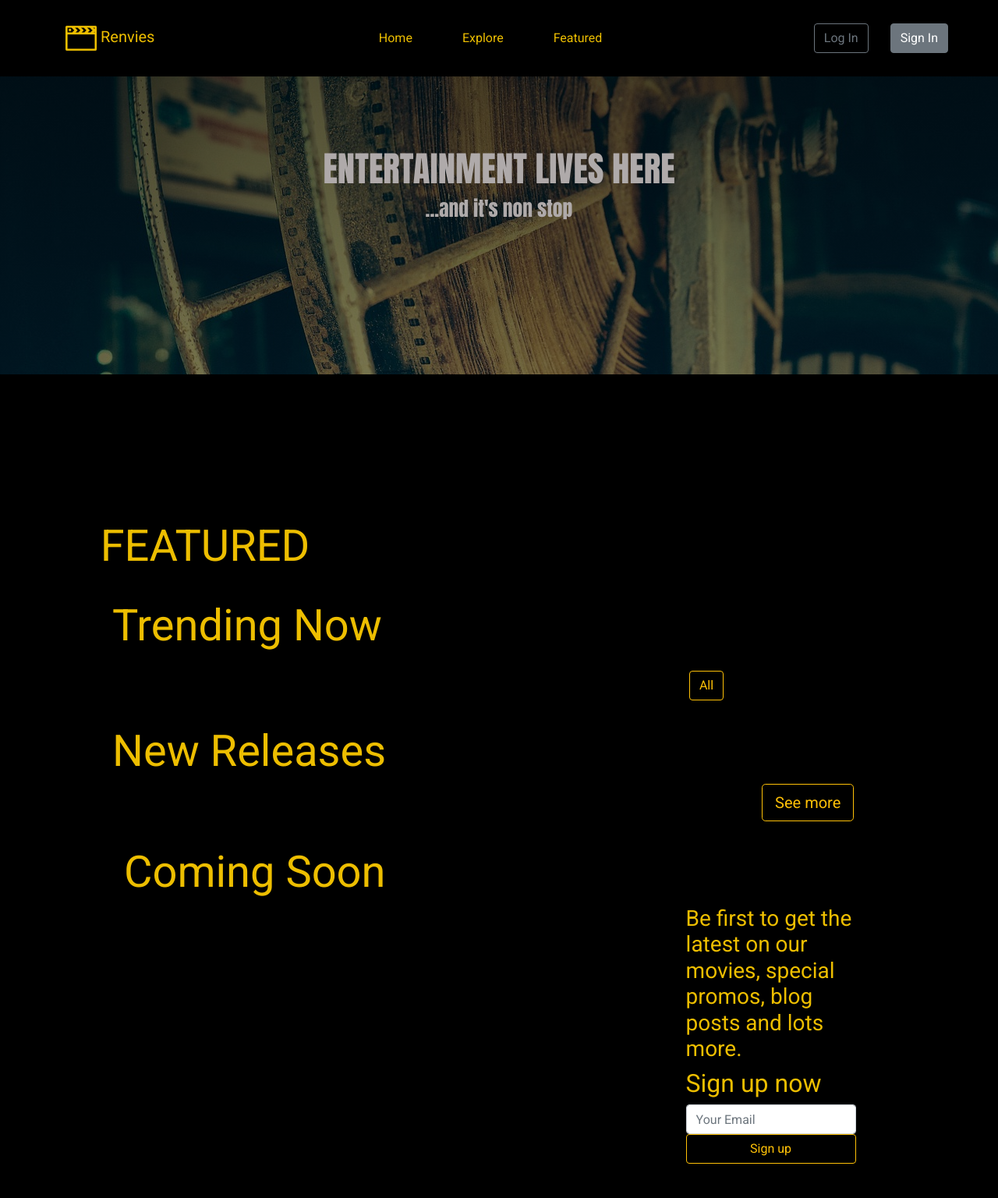
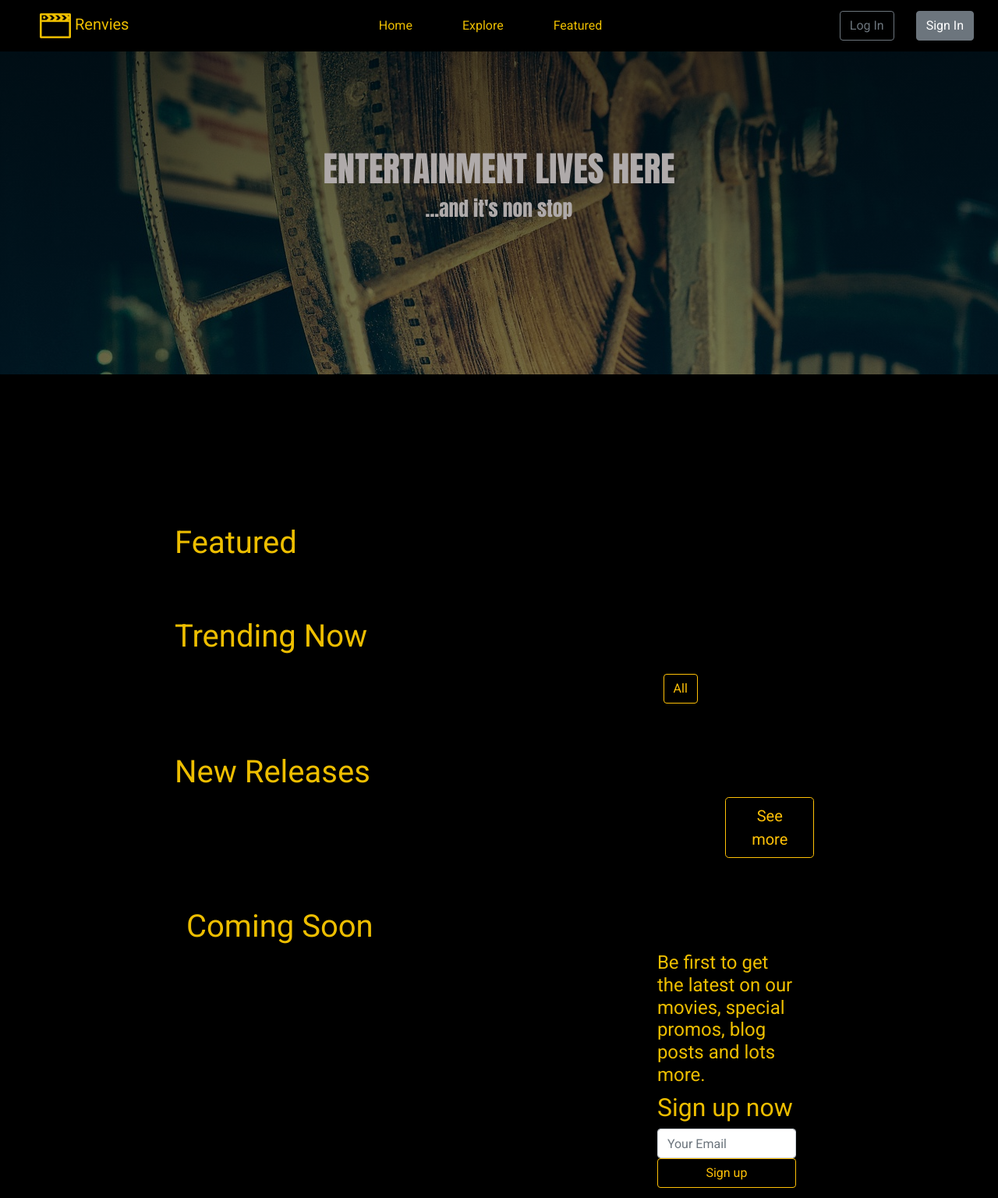
Before and after one commit to ogunsolahabib/renvies, a website: page index.html in a window 1280 px wide. Shown: the top 1536 px of the page at 78% size. Drawn offline with nearby package versions, Linux system fonts and the light colour scheme; no server answers.

Commit message:
improvements

```diff
--- a/css/style.css
+++ b/css/style.css
@@ -19,18 +19,12 @@ a {
   color: inherit;
   animation: all 0.5s ease;
 }
-a::before {
-  display: block;
-  content: "";
-  width: 0em;
-}
+
 a:hover {
   transform: scale(1.1);
   color: inherit;
 }
-a::before:hover {
-  width: 1em;
-}
+
 a:active {
   transform: scale(1);
 }
@@ -55,14 +49,16 @@ a:active {
   font-family: Impact, Haettenschweiler, "Arial Narrow Bold", sans-serif;
 }
 .content {
-  margin: 0em 3em;
+  margin: 0em 12em;
 }
 
-.container-fluid {
-  padding: 1em 3em;
+.main.container-fluid {
+  padding: 1em;
+
 }
-.featured {
-  padding: 1% 3%;
+.featured, .new-movies, .new-releases, .coming-soon{
+  padding: 1em;
+  margin-bottom: 2em;
 }
 
 .featured-1,
--- a/index.html
+++ b/index.html
@@ -65,10 +65,10 @@
     </header>
 
     <div class="content">
-      <div class="container-fluid">
+      <div class="main container-fluid">
         <div id="featured" class="featured row ">
-          <h1 class=" col-sm-12 display-4">FEATURED</h1>
-          <div class=" col-sm-12 col-md-6 col-lg-4">
+          <h1 class="col-sm-12">Featured</h1>
+          <div class="col-sm-12 col-md-6 col-lg-4">
             <div class="featured-1"></div>
           </div>
 
@@ -76,23 +76,23 @@
             <div class="featured-2"></div>
           </div>
 
-          <div class="col-sm-12 col-md-6 col-lg-4 ">
+          <div class="col-sm-12 col-md-6 col-lg-4">
             <div class="featured-3"></div>
           </div>
         </div>
 
         <div id="new-movies" class="new-movies container-fluid">
-          <h3 class="display-4">Trending Now</h3>
+          <h1>Trending Now</h1>
           <div class="row">
-            <div class="movie trending col-sm-10 col-md-3 col-lg-3 mr-6"></div>
-
-            <div class="movie trending col-sm-10 col-md-3 col-lg-3 mr-6 "></div>
+            <div class="movie trending col-sm-10 col-md-3 col-lg-3"></div>
 
             <div class="movie trending col-sm-10 col-md-3 col-lg-3"></div>
 
             <div class="movie trending col-sm-10 col-md-3 col-lg-3"></div>
 
-            <div class="movie trending col-sm-10 col-lg-3 "></div>
+            <div class="movie trending col-sm-10 col-md-3 col-lg-3"></div>
+
+            <div class="movie trending col-sm-10 col-lg-3"></div>
 
             <div class="col-sm-1 m-auto">
               <button type="button" class="btn btn-outline-warning mb-auto ">
@@ -102,7 +102,7 @@
           </div>
         </div>
         <div id="new-releases" class="new-releases container-fluid">
-          <h3 class="display-4">New Releases</h3>
+          <h1>New Releases</h1>
           <div class="row">
             <div class="movie new-release col-sm-3 mr-6 "></div>
             <div class="movie new-release col-sm-3  "></div>
@@ -120,15 +120,15 @@
           </div>
         </div>
         <div id="coming-soon" class="coming-soon container-fluid m-auto row">
-          <h3 class="col-sm-12 display-4">Coming Soon</h3>
+          <h1 class="col-sm-12">Coming Soon</h1>
           <div class="coming col-sm-4 mr-1 row"></div>
 
           <div class="coming col-sm-4 m-auto row"></div>
           <div class="col-sm-3 col-md-3 col-lg-3 m-auto">
-            <h3>
+            <h4>
               Be first to get the latest on our movies, special promos, blog
               posts and lots more.
-            </h3>
+            </h4>
             <h2>Sign up now</h2>
             <input type="text" class="form-control" placeholder="Your Email" />
             <button class="btn btn-outline-warning btn-block">Sign up</button>
--- a/main.js
+++ b/main.js
@@ -22,7 +22,6 @@ function minInfo(id, element) {
         <img
         class="img-fluid"
         src="${poster}"
-        title="post-name"
       />
 
       <div class="artical-info">
@@ -212,7 +211,17 @@ function maxInfo() {
       console.log(err);
     });
 }
-
+function exploreMovies(page) {
+  axios
+    .get("http://www.omdbapi.com?page=" + page + "&apikey=2728c457")
+    .then(response => {
+      console.log(response);
+    })
+    .catch(error => {
+      console.log(error);
+    });
+}
+window.loaction === "explore.html" ? exploreMovies(1) : null;
 function searchResult(searchText) {
   console.log(searchText);
   axios
```
Also changed, not shown: explore.html (+3 -2 lines).
